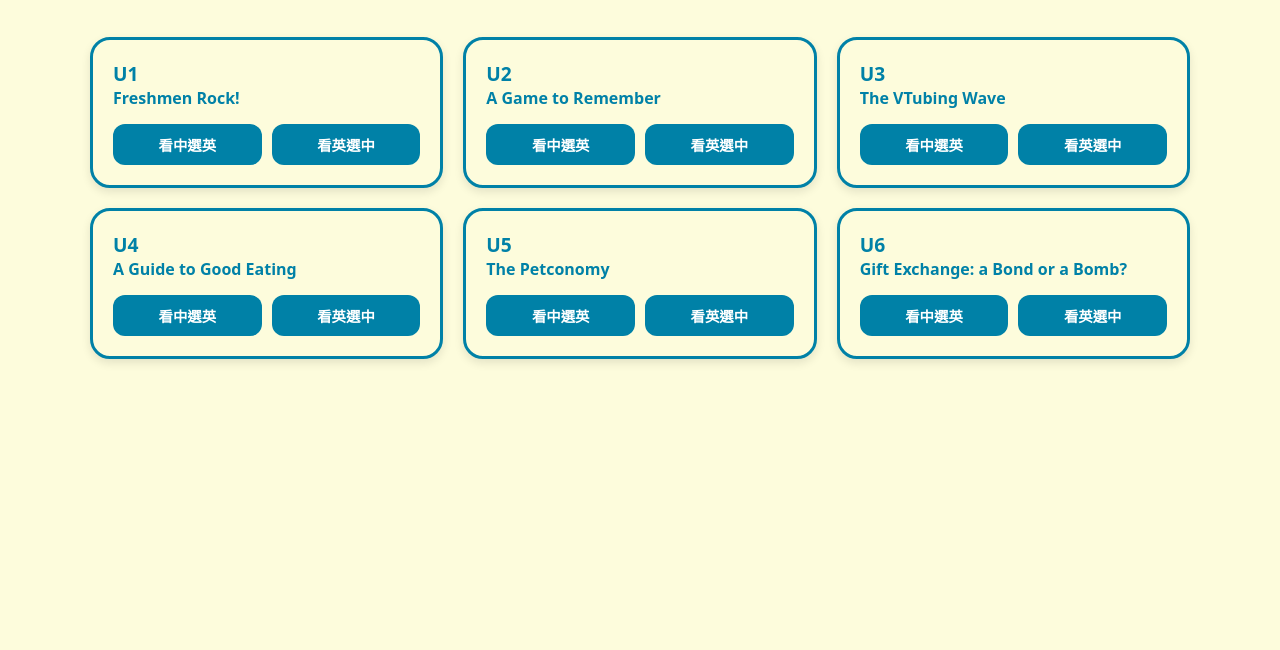
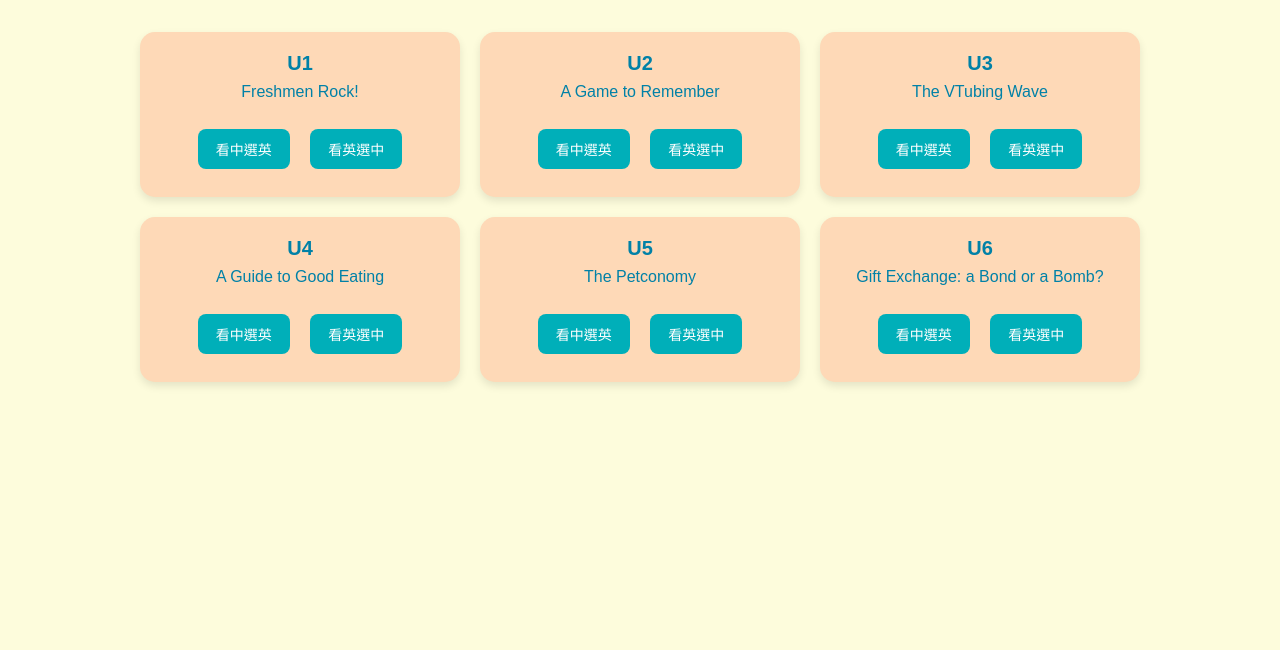
Before and after one commit to Esthercpucpu/Hanlin-Choice-English-Vocabulary-blooket, a plain HTML site: page index.html in a window 1280 px wide. Shown: the part 150-800 px from the top of the page. Drawn offline with Linux system fonts and the light colour scheme.

Commit message:
Update index.html 2.0

```diff
--- a/index.html
+++ b/index.html
@@ -1,167 +1,117 @@
-<!doctype html>
+<!DOCTYPE html>
 <html lang="zh-Hant">
 <head>
-  <meta charset="utf-8" />
-  <meta name="viewport" content="width=device-width, initial-scale=1" />
+  <meta charset="UTF-8">
+  <meta name="viewport" content="width=device-width, initial-scale=1.0">
   <title>翰林Choice版第一冊單字Blooket資源</title>
   <style>
-    :root {
-      --c1: #0081a7;
-      --c3: #fdfcdc;
-      --c5: #f07167;
+    body {
+      font-family: Arial, sans-serif;
+      background-color: #fdfcdc;
+      margin: 0;
+      padding: 20px;
+      text-align: center;
     }
-    body {
-      margin: 0;
-      font-family: system-ui, -apple-system, Segoe UI, Roboto, Noto Sans TC, "PingFang TC", "Microsoft JhengHei", Arial, sans-serif;
-      background: var(--c3);
-      color: var(--c1);
+    h1 {
+      color: #0081a7;
+      margin-bottom: 20px;
     }
-    .container {
-      max-width: 1100px;
-      margin: 0 auto;
-      padding: 40px 20px;
-    }
-    header {
-      text-align: center;
+    h2 {
+      color: #f07167;
       margin-bottom: 40px;
     }
-    h1 {
-      font-size: 2rem;
-      margin-bottom: 10px;
-      color: var(--c1);
+    .grid {
+      display: grid;
+      grid-template-columns: repeat(auto-fit, minmax(280px, 1fr));
+      gap: 20px;
+      max-width: 1000px;
+      margin: 0 auto;
     }
-    p.lead {
-      font-size: 1rem;
-      color: var(--c5);
+    .card {
+      background-color: #fed9b7;
+      padding: 20px;
+      border-radius: 15px;
+      box-shadow: 0 4px 8px rgba(0,0,0,0.1);
+      transition: transform 0.2s ease, box-shadow 0.2s ease;
     }
-    /* grid 排版 */
-    .unit-grid {
-      display: grid;
-      grid-template-columns: repeat(auto-fit, minmax(300px, 1fr));
-      gap: 20px;
+    .card:hover {
+      transform: translateY(-5px);
+      box-shadow: 0 8px 16px rgba(0,0,0,0.2);
     }
-    /* 卡片外框 */
-    .unit-card {
-      background: var(--c3);
-      border: 3px solid var(--c1);
-      border-radius: 20px;
-      padding: 20px;
-      box-shadow: 0 4px 10px rgba(0,0,0,0.1);
-      transition: transform 0.25s ease, box-shadow 0.25s ease;
+    .lesson-title {
+      font-size: 20px;
+      font-weight: bold;
+      color: #0081a7;
+      margin-bottom: 8px;
     }
-    .unit-card:hover {
-      transform: translateY(-5px);
-      box-shadow: 0 8px 20px rgba(0,0,0,0.15);
+    .lesson-subtitle {
+      font-size: 16px;
+      color: #0081a7;
+      margin-bottom: 20px;
     }
-    .unit-title {
-      margin-bottom: 15px;
+    .btn {
+      display: inline-block;
+      margin: 8px;
+      padding: 10px 18px;
+      font-size: 14px;
+      color: #fff;
+      background-color: #00afb9;
+      border: none;
+      border-radius: 8px;
+      cursor: pointer;
+      text-decoration: none;
+      transition: background-color 0.3s ease;
     }
-    .unit-code {
-      font-size: 1.2rem;
-      font-weight: bold;
-      color: var(--c1);
-    }
-    .unit-name {
-      font-size: 1rem;
-      font-weight: bold;
-      color: var(--c1);
-    }
-    .btn-group {
-      display: flex;
-      gap: 10px;
-      flex-wrap: wrap;
-    }
-    .btn-link {
-      flex: 1;
-      text-align: center;
-      text-decoration: none;
-      padding: 10px 12px;
-      border-radius: 12px;
-      font-weight: 600;
-      color: white;
-      background: var(--c1);
-      transition: 0.25s;
-      font-size: 0.9rem;
-    }
-    .btn-link:hover {
-      background: var(--c5);
-      transform: translateY(-2px);
+    .btn:hover {
+      background-color: #0081a7;
     }
   </style>
 </head>
 <body>
-  <div class="container">
-    <header>
   <h1>翰林Choice版第一冊單字Blooket資源</h1>
-      <p class="lead">首次使用Blooket需註冊帳號</p>
-    </header>
+  <h2>首次使用Blooket需註冊帳號</h2>
 
-    <div class="unit-grid">
-      <div class="unit-card">
-        <div class="unit-title">
-          <div class="unit-code">U1</div>
-          <div class="unit-name">Freshmen Rock!</div>
-        </div>
-        <div class="btn-group">
-          <a class="btn-link" href="https://dashboard.blooket.com/set/68b0fe72d548e0fca8dabf30" target="_blank">看中選英</a>
-          <a class="btn-link" href="https://dashboard.blooket.com/set/68b0fefe928b0a0401dc1801" target="_blank">看英選中</a>
-        </div>
+  <div class="grid">
+    <div class="card">
+      <div class="lesson-title">U1</div>
+      <div class="lesson-subtitle">Freshmen Rock!</div>
+      <a href="https://dashboard.blooket.com/set/68b0fe72d548e0fca8dabf30" class="btn">看中選英</a>
+      <a href="https://dashboard.blooket.com/set/68b0fefe928b0a0401dc1801" class="btn">看英選中</a>
     </div>
 
-      <div class="unit-card">
-        <div class="unit-title">
-          <div class="unit-code">U2</div>
-          <div class="unit-name">A Game to Remember</div>
-        </div>
-        <div class="btn-group">
-          <a class="btn-link" href="https://dashboard.blooket.com/set/68b101c580d302fef06a6aab" target="_blank">看中選英</a>
-          <a class="btn-link" href="https://dashboard.blooket.com/set/68b1021180d302fef06a6ab2" target="_blank">看英選中</a>
-        </div>
+    <div class="card">
+      <div class="lesson-title">U2</div>
+      <div class="lesson-subtitle">A Game to Remember</div>
+      <a href="https://dashboard.blooket.com/set/68b101c580d302fef06a6aab" class="btn">看中選英</a>
+      <a href="https://dashboard.blooket.com/set/68b1021180d302fef06a6ab2" class="btn">看英選中</a>
     </div>
 
-      <div class="unit-card">
-        <div class="unit-title">
-          <div class="unit-code">U3</div>
-          <div class="unit-name">The VTubing Wave</div>
-        </div>
-        <div class="btn-group">
-          <a class="btn-link" href="https://dashboard.blooket.com/set/68b1027580d302fef06a6ac1" target="_blank">看中選英</a>
-          <a class="btn-link" href="https://dashboard.blooket.com/set/6801b54a4df2442203ad6cc6" target="_blank">看英選中</a>
-        </div>
+    <div class="card">
+      <div class="lesson-title">U3</div>
+      <div class="lesson-subtitle">The VTubing Wave</div>
+      <a href="https://dashboard.blooket.com/set/68b1027580d302fef06a6ac1" class="btn">看中選英</a>
+      <a href="https://dashboard.blooket.com/set/6801b54a4df2442203ad6cc6" class="btn">看英選中</a>
     </div>
 
-      <div class="unit-card">
-        <div class="unit-title">
-          <div class="unit-code">U4</div>
-          <div class="unit-name">A Guide to Good Eating</div>
-        </div>
-        <div class="btn-group">
-          <a class="btn-link" href="https://dashboard.blooket.com/set/68b102d380d302fef06a6acd" target="_blank">看中選英</a>
-          <a class="btn-link" href="https://dashboard.blooket.com/set/68b102fa80d302fef06a6ad0" target="_blank">看英選中</a>
-        </div>
+    <div class="card">
+      <div class="lesson-title">U4</div>
+      <div class="lesson-subtitle">A Guide to Good Eating</div>
+      <a href="https://dashboard.blooket.com/set/68b102d380d302fef06a6acd" class="btn">看中選英</a>
+      <a href="https://dashboard.blooket.com/set/68b102fa80d302fef06a6ad0" class="btn">看英選中</a>
     </div>
 
-      <div class="unit-card">
-        <div class="unit-title">
-          <div class="unit-code">U5</div>
-          <div class="unit-name">The Petconomy</div>
-        </div>
-        <div class="btn-group">
-          <a class="btn-link" href="https://dashboard.blooket.com/set/68b1036d928b0a0401dc1890" target="_blank">看中選英</a>
-          <a class="btn-link" href="https://dashboard.blooket.com/set/68b1034aa6cc781f96ec41f7" target="_blank">看英選中</a>
-        </div>
+    <div class="card">
+      <div class="lesson-title">U5</div>
+      <div class="lesson-subtitle">The Petconomy</div>
+      <a href="https://dashboard.blooket.com/set/68b1036d928b0a0401dc1890" class="btn">看中選英</a>
+      <a href="https://dashboard.blooket.com/set/68b1034aa6cc781f96ec41f7" class="btn">看英選中</a>
     </div>
 
-      <div class="unit-card">
-        <div class="unit-title">
-          <div class="unit-code">U6</div>
-          <div class="unit-name">Gift Exchange: a Bond or a Bomb?</div>
-        </div>
-        <div class="btn-group">
-          <a class="btn-link" href="https://dashboard.blooket.com/set/68b103a580d302fef06a6aea" target="_blank">看中選英</a>
-          <a class="btn-link" href="https://dashboard.blooket.com/set/68b103f38d78b7b5c0eb665e" target="_blank">看英選中</a>
-        </div>
-      </div>
+    <div class="card">
+      <div class="lesson-title">U6</div>
+      <div class="lesson-subtitle">Gift Exchange: a Bond or a Bomb?</div>
+      <a href="https://dashboard.blooket.com/set/68b103a580d302fef06a6aea" class="btn">看中選英</a>
+      <a href="https://dashboard.blooket.com/set/68b103f38d78b7b5c0eb665e" class="btn">看英選中</a>
     </div>
   </div>
 </body>
```
Lines whose indentation alone changed are shown as unchanged.
